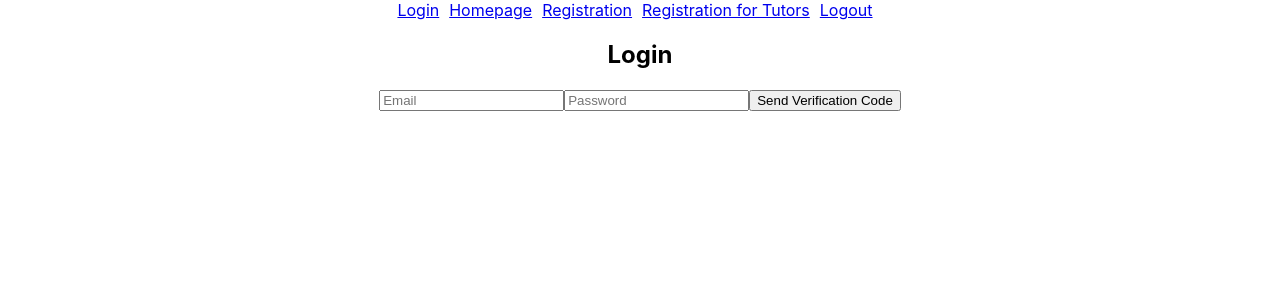
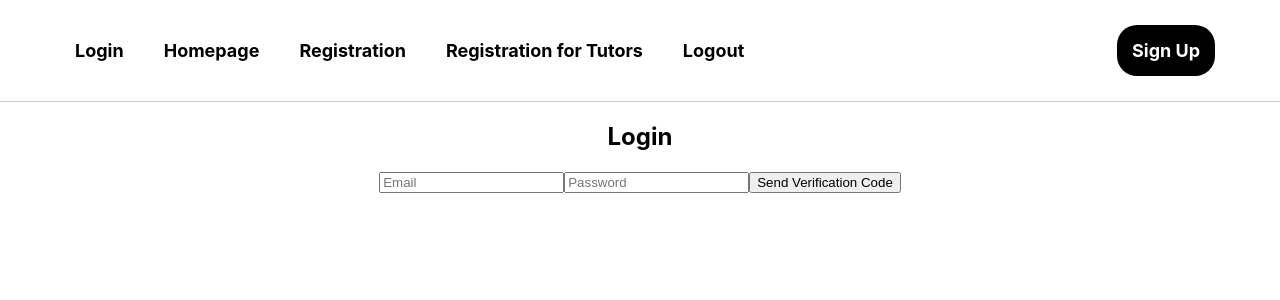
Before and after one commit to jagganjestine/CS4485, a React (Create React App) app in the folder online-tutoring/: page / in a window 1280 px wide. Shown: the top 300 px of the page. Built offline with nearby package versions, Linux system fonts and the light colour scheme.

Commit message:
chore: Updated routing and navbar styling

```diff
--- a/online-tutoring/src/App.js
+++ b/online-tutoring/src/App.js
@@ -8,42 +8,12 @@ import Registration from './components/Registration';
 import Logout from './components/Logout';
 import NotFound from "./components/NotFound";
 import TutorRegistration from './components/RegistrationTutors';
-
+import Navbar from './components/Navbar';
+import Routing from './Routing';
 
 function App() {
   return (
-    <Router>
-      <div className="App">
-      <nav>
-          <ul>
-            <li>
-              <Link to="/">Login</Link>
-            </li>
-            <li>
-              <Link to="/homepage">Homepage</Link>
-            </li>
-            <li>
-              <Link to="/registration">Registration</Link>
-            </li>
-            <li>
-              <Link to="/registrationtutors">Registration for Tutors</Link>
-            </li>
-            <li>
-              <Link to="/logout">Logout</Link>
-            </li>
-          </ul>
-        </nav>
-        <Routes>
-          <Route path="/" element={<Login />} />
-          <Route path="/homepage" element={<Homepage />} /> {/* Use 'element' prop */}
-          <Route path="/registration" element={<Registration />} />
-          <Route path="/registrationtutors" element={<TutorRegistration />} />
-
-          <Route path="/logout" element={<Logout />} />
-          <Route path="*" element={<NotFound />} />
-        </Routes>
-      </div>
-    </Router>
+    <Routing />
   );
 }
 
--- /dev/null
+++ b/online-tutoring/src/Routing.js
@@ -0,0 +1,32 @@
+import logo from './logo.svg';
+import './App.css';
+import { BrowserRouter as Router, Route, Routes } from "react-router-dom";
+import { Link } from "react-router-dom";
+import Homepage from './components/Homepage';
+import Login from './components/Login';
+import Registration from './components/Registration';
+import Logout from './components/Logout';
+import NotFound from "./components/NotFound";
+import TutorRegistration from './components/RegistrationTutors';
+import Navbar from './components/Navbar';
+
+function Routing() {
+  return (
+    <Router>
+      <div className="App">
+      <Navbar />
+        <Routes>
+          <Route path="/" element={<Login />} />
+          <Route path="/homepage" element={<Homepage />} /> {/* Use 'element' prop */}
+          <Route path="/registration" element={<Registration />} />
+          <Route path="/registrationtutors" element={<TutorRegistration />} />
+
+          <Route path="/logout" element={<Logout />} />
+          <Route path="*" element={<NotFound />} />
+        </Routes>
+      </div>
+    </Router>
+  )
+}
+
+export default Routing
--- /dev/null
+++ b/online-tutoring/src/components/Navbar.css
@@ -0,0 +1,56 @@
+.navbar {
+    display: flex; /* Use flexbox to control alignment */
+    justify-content: space-between; /* Space items evenly, pushing the button to the right */
+    align-items: center; /* Center items vertically within the navbar */
+    background-color: white;
+    font-family: 'Inter', sans-serif;
+    font-weight: bold;
+    font-size: large;
+    padding: 25px;
+    border-bottom: 1px solid #ccc;
+  }
+
+  .signup-container {
+    margin-right: 40px;
+    display: flex;
+    align-items: center;
+  }
+
+  .navbar ul {
+    margin-left: 50px;
+    list-style: none;
+    padding: 0;
+  }
+
+  .navbar li {
+    display: inline;
+    margin-right: 40px;
+  }
+
+  .navbar a {
+    text-decoration: none;
+    color: black;
+  }
+
+  .signup {
+    background-color: black;
+    font-family: 'Inter', sans-serif;
+    font-weight: bold;
+    font-size:large;
+    color: white;
+    border:none;
+    cursor: pointer;
+    padding: 15px;
+    border-radius: 20px;
+  }
+  .signup:hover {
+    color: black;
+    background-color:orange;
+    transition:0.7s;
+  }
+
+
+  .navbar a:hover {
+    color: orange;
+    transition: 0.5s;
+  }
--- /dev/null
+++ b/online-tutoring/src/components/Navbar.js
@@ -0,0 +1,33 @@
+import React from 'react'
+import { Link } from 'react-router-dom'
+import './Navbar.css'
+const Navbar = () => {
+  return (
+
+    <nav className='navbar'>
+      <ul>
+        <li>
+          <Link to="/">Login</Link>
+        </li>
+        <li>
+          <Link to="/homepage">Homepage</Link>
+        </li>
+        <li>
+          <Link to="/registration">Registration</Link>
+        </li>
+        <li>
+          <Link to="/registrationtutors">Registration for Tutors</Link>
+        </li>
+        <li>
+          <Link to="/logout">Logout</Link>
+        </li>
+        </ul>
+        <div className='signup-container'>
+          <button className='signup'>Sign Up</button>
+        </div>
+
+    </nav>
+  )
+}
+
+export default Navbar
```
